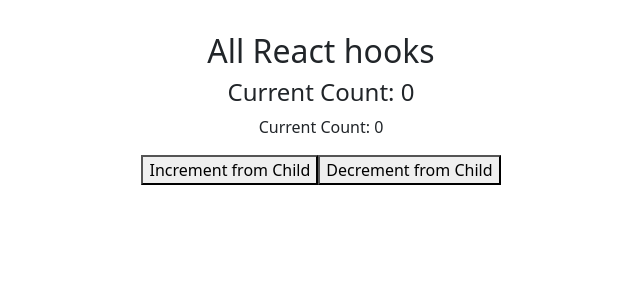
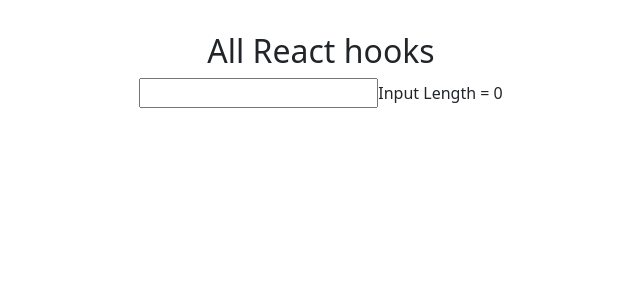
Before and after one commit to birajgrs1/react_js_tutorial, a React (Vite) app in the folder all-hook-concepts/: page / in a window 1280 px wide. Shown: the top 300 px of the page, without its empty margins (319-959 px from the left). Built offline with nearby package versions, Linux system fonts and the light colour scheme.

Commit message:
Understanding hook concept: useMemo

```diff
--- a/all-hook-concepts/src/App.jsx
+++ b/all-hook-concepts/src/App.jsx
@@ -2,7 +2,8 @@ import "./App.css";
 import "bootstrap/dist/css/bootstrap.min.css";
 // import UseStateDemo from "./Components/useState/UseStateHookDemo";
 import React from "react";
-import CallbackHookDemo from "./Components/callbackHooks/useCallback/UsingCallbackHook";
+import UseMemoDemo from "./Components/useMemo/UseMemoHook";
+// import CallbackHookDemo from "./Components/callbackHooks/useCallback/UsingCallbackHook";
 // import WithoutCallback from "./Components/problem_without_callback/WithoutCallback";
 // import Parent from "./Components/useContext/Parent";
 // import Parent from "./Components/propdrilling/Parent";
@@ -33,7 +34,10 @@ function App() {
      {/* Without Callback */}
      {/* <WithoutCallback></WithoutCallback> */}
      {/* With Callback */}
-     <CallbackHookDemo></CallbackHookDemo>
+     {/* <CallbackHookDemo></CallbackHookDemo> */}
+
+     {/* UseMemo hook */}
+     <UseMemoDemo></UseMemoDemo>
 
     </>
   );
--- /dev/null
+++ b/all-hook-concepts/src/Components/useMemo/UseMemoHook.jsx
@@ -0,0 +1,24 @@
+import { useMemo, useState } from "react";
+
+const UseMemoDemo = () =>{
+
+    const [input, setInput] = useState("");
+
+    const calculate = (value) =>{
+        console.log("Calculating...");
+        return value.length;
+    }
+
+    const memoizedResult = useMemo(()=> calculate(input),[input]);
+
+
+    return(
+        <>
+        <input type="text" value={input} onChange={(event)=> setInput(event.target.value)}/>
+        <span>Input Length = {memoizedResult}</span>
+        </>
+
+    );
+
+}
+export default UseMemoDemo;
```
